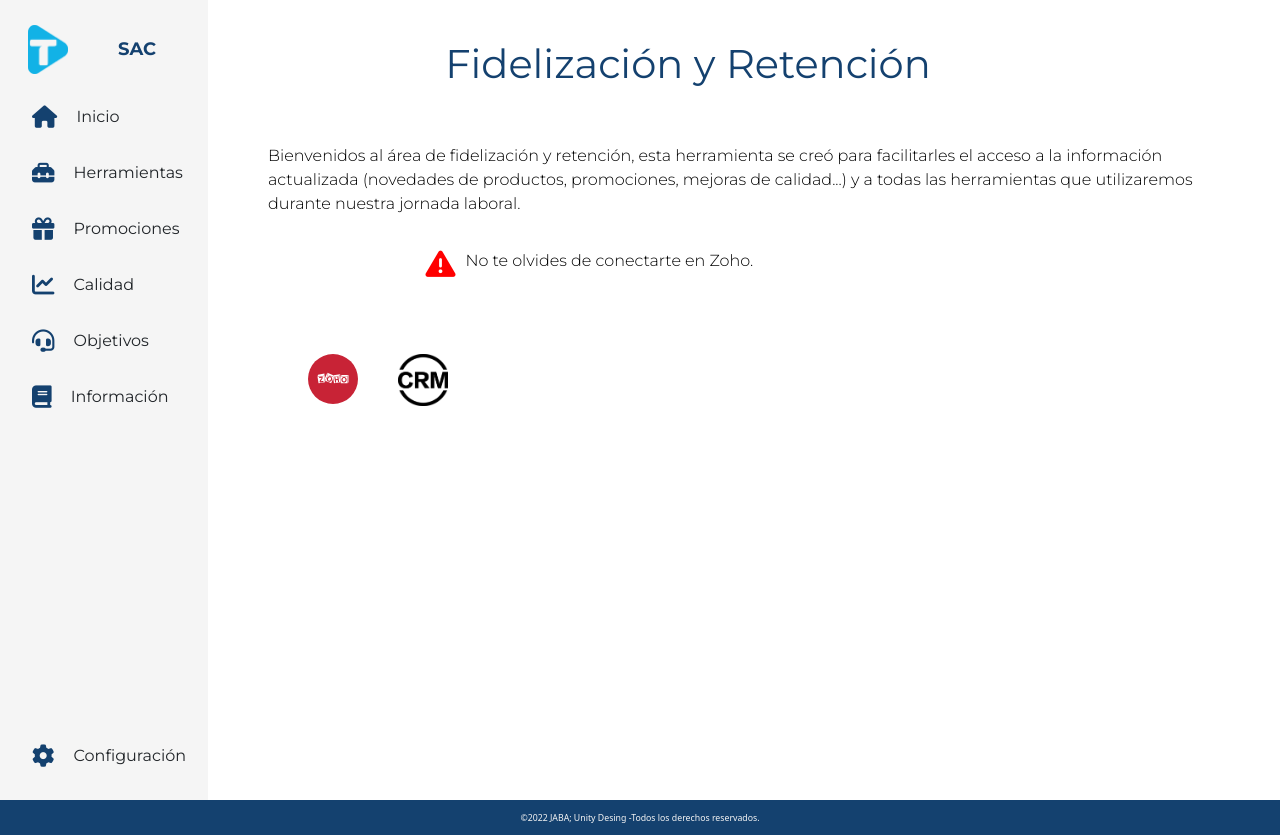
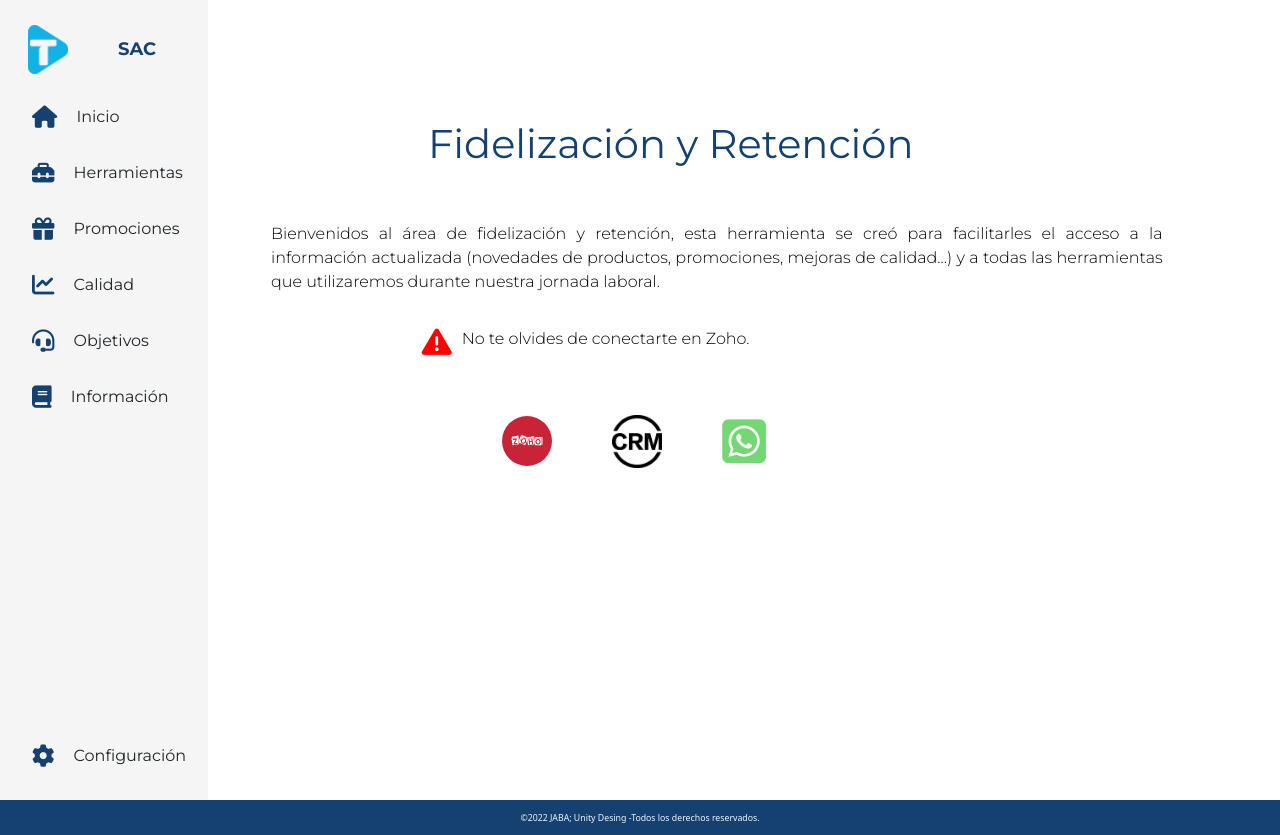
Before and after one commit to Amelissarc/Tlc-Sac, a website: page index.html in a window 1280 px wide. Drawn offline with nearby package versions, Linux system fonts and the light colour scheme.

Commit message:
index.html

```diff
--- a/index.html
+++ b/index.html
@@ -28,7 +28,7 @@
             <div class="left-menu">
                 <div class="logo">
                     <img src="/assets/img/icono-azulclaro.png" alt="logo">
-                    <span><a href="#">SAC</a></span>
+                    <span><a href="https://telecentro.com.ar/" target="_blank" rel="noopener" >SAC</a></span>
                 </div>
                 <ul>
                     <li class="sidebar-items"> <a class="sidebar-link" href="#"><i class="fa-solid fa-house"></i>
@@ -64,6 +64,7 @@
                 <ul class="redes">
                     <a href="#"><img src="/assets/img/zoho.svg" alt="red"></a>
                     <a href="#"><img src="/assets/img/crm.png" alt="red"></a>
+                    <a href="https://web.whatsapp.com/"><i class="fa-brands fa-square-whatsapp"></i></a>
                 </ul>
 
 
--- a/scss/views/home.scss
+++ b/scss/views/home.scss
@@ -4,29 +4,35 @@
     flex-direction: column;
     position:absolute;
     margin-left: 20%;
-    margin-right: 5%;
-    top: 5%;
+    margin-right: 8%;
+    top: 15%;
     text-align: center;
     .title-hero {
         margin-left: -10%;
     }
     .text-hero {
-        padding: 12px;
+        padding: 15px;
         padding-top: 5%;
-        text-align: left;
+        text-align: justify;
     }
 }
 
 div.conect ul {
     display:flex;
     flex-direction: row;
+    margin-left: 20%;
+    align-items: center;
     a {
-        padding: 20px;
+        padding: 0px 30px;
         text-decoration: none;
         list-style: none;
     }
-
     img {
         width: 50px;
     }
+    i {
+        font-size: 50px;
+        color: rgb(115, 215, 115);
+    }
+
 }
```
Also changed, not shown: css/main.css.
